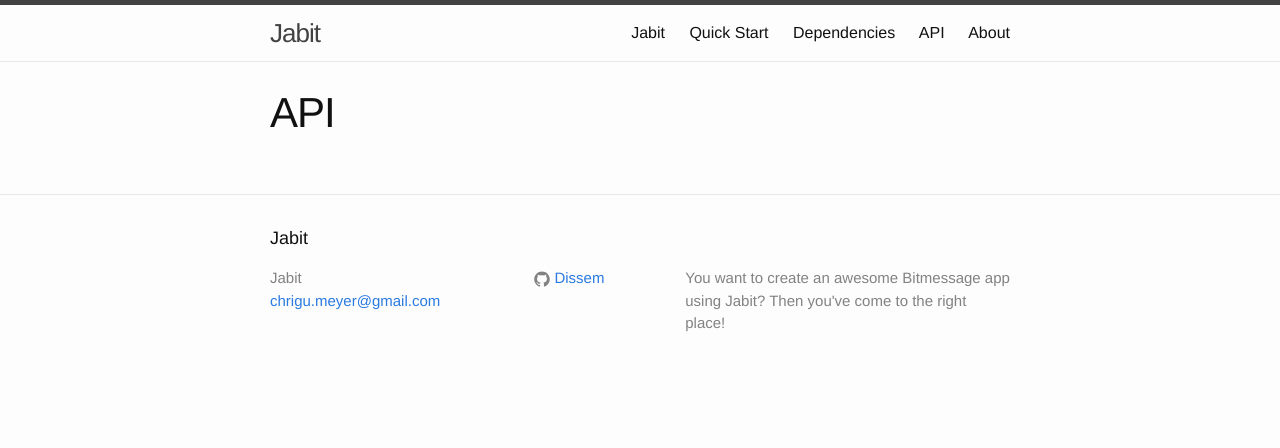
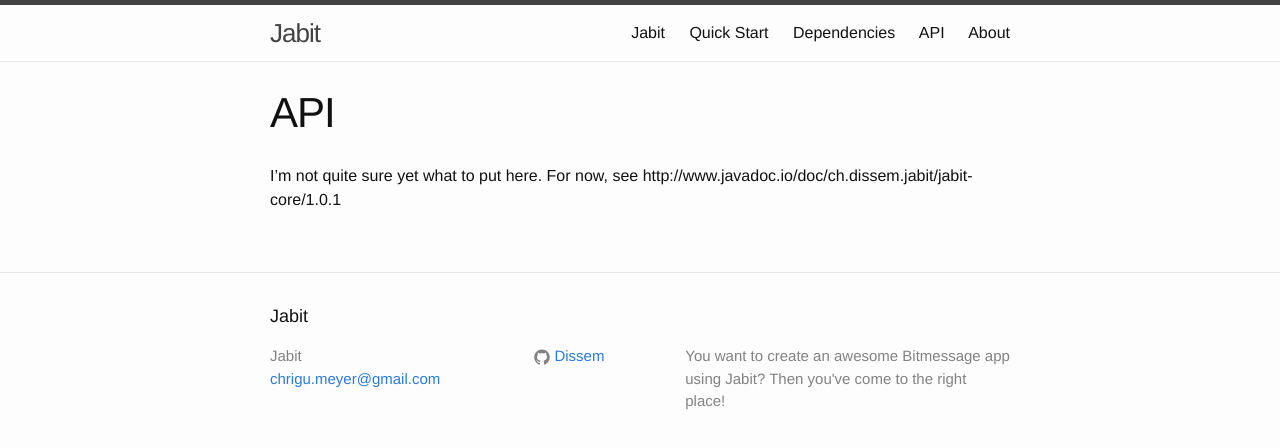
Before and after one commit to Dissem/Jabit, a Jekyll site: the page built from api.md, in a window 1280 px wide. Shown: the top 448 px of the page. Built offline with Jekyll 4.4.1, drawn with Linux system fonts in a browser that asks for light colours.

Commit message:
Update api.md

```diff
--- a/api.md
+++ b/api.md
@@ -5,3 +5,4 @@ permalink: "/api"
 order: 200
 categories: api
 ---
+I'm not quite sure yet what to put here. For now, see http://www.javadoc.io/doc/ch.dissem.jabit/jabit-core/1.0.1
```
